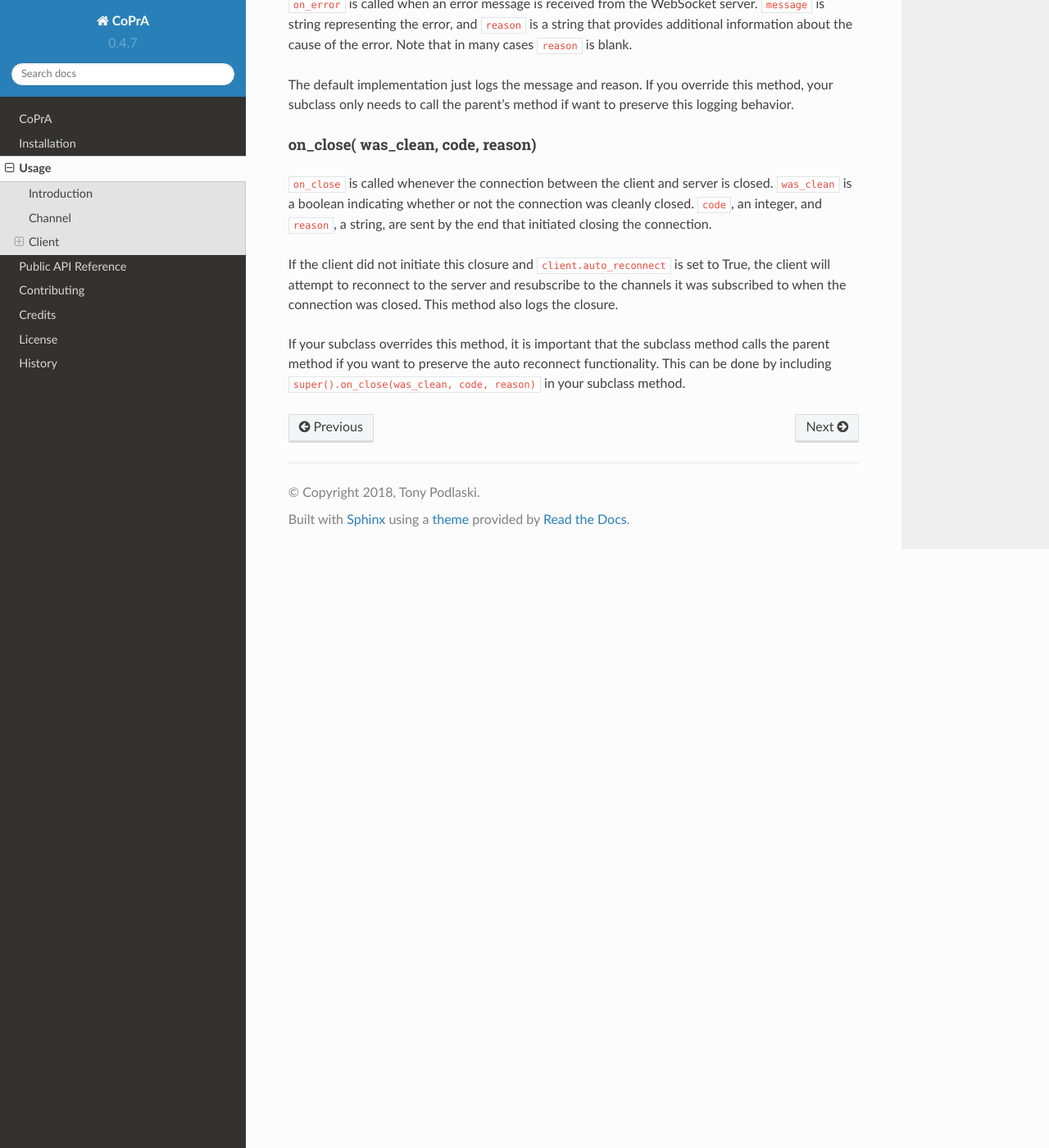
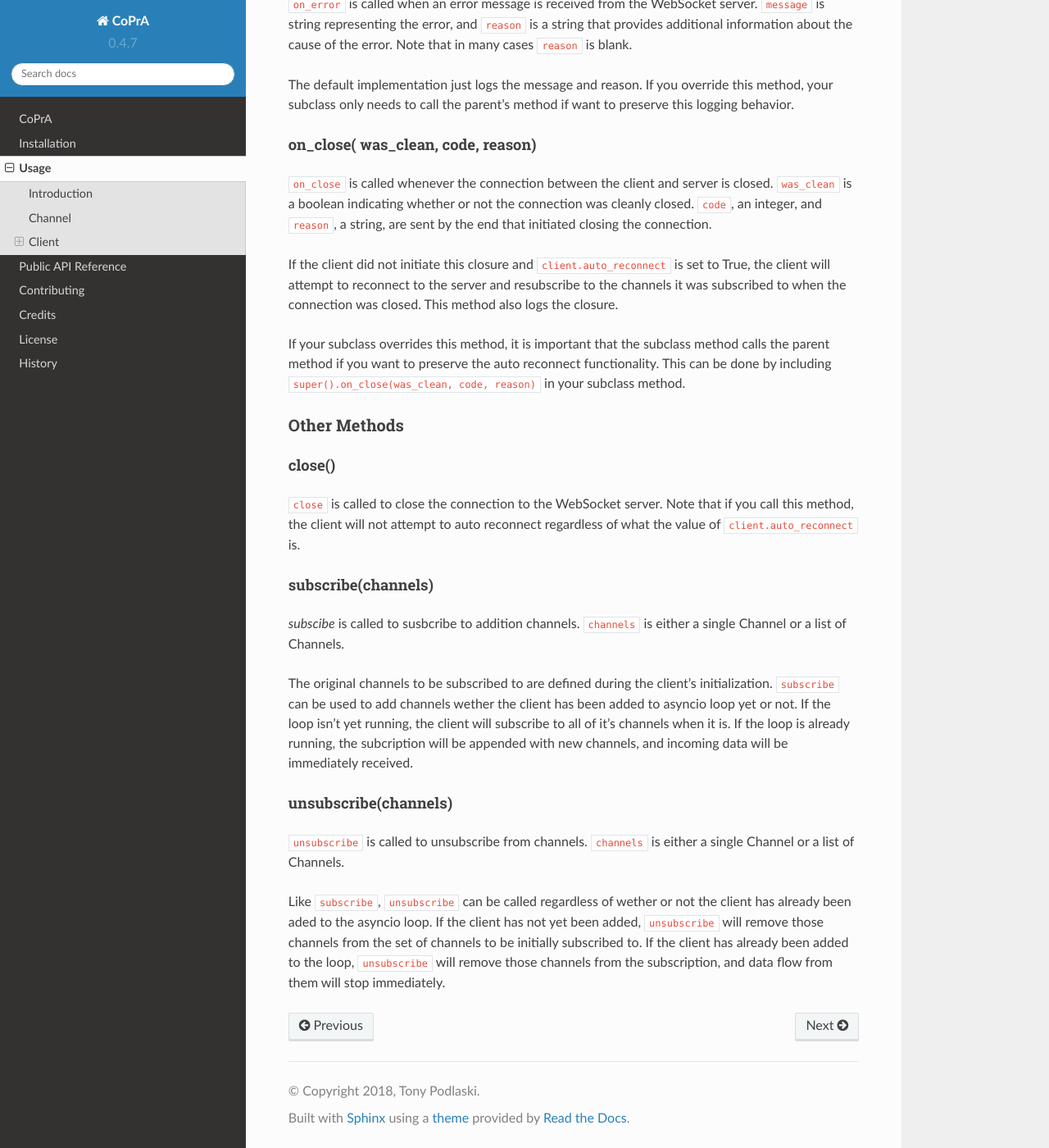
Before and after one commit to tpodlaski/copra, a Sphinx documentation site: the page built from docs/usage.rst, in a window 1280 px wide and 1400 px high, scrolled down 4617 px. Shown: the whole window at 82% size. Built offline with Sphinx 7.4.7 and the Read the Docs theme 2.0.0, drawn with Linux system fonts in a browser that asks for light colours.

Commit message:
Update usage.rst

```diff
--- a/docs/usage.rst
+++ b/docs/usage.rst
@@ -174,3 +174,25 @@ on_close( was_clean, code, reason)
 If the client did not initiate this closure and ``client.auto_reconnect`` is set to True, the client will attempt to reconnect to the server and resubscribe to the channels it was subscribed to when the connection was closed. This method also logs the closure.
 
 If your subclass overrides this method, it is important that the subclass method calls the parent method if you want to preserve the auto reconnect functionality. This can be done by including ``super().on_close(was_clean, code, reason)`` in your subclass method.
+
+Other Methods
+~~~~~~~~~~~~~
+
+close()
+^^^^^^^
+
+``close`` is called to close the connection to the WebSocket server. Note that if you call this method, the client will not attempt to auto reconnect regardless of what the value of ``client.auto_reconnect`` is.
+
+subscribe(channels)
+^^^^^^^^^^^^^^^^^^^
+
+`subscibe` is called to susbcribe to addition channels. ``channels`` is either a single Channel or a list of Channels.
+
+The original channels to be subscribed to are defined during the client's initialization. ``subscribe`` can be used to add channels wether the client has been added to asyncio loop yet or not. If the loop isn't yet running, the client will subscribe to all of it's channels when it is. If the loop is already running, the subcription will be appended with new channels, and incoming data will be immediately received.
+
+unsubscribe(channels)
+^^^^^^^^^^^^^^^^^^^^^
+
+``unsubscribe`` is called to unsubscribe from channels. ``channels`` is either a single Channel or a list of Channels.
+
+Like ``subscribe``, ``unsubscribe`` can be called regardless of wether or not the client has already been aded to the asyncio loop. If the client has not yet been added, ``unsubscribe`` will remove those channels from the set of channels to be initially subscribed to. If the client has already been added to the loop, ``unsubscribe`` will remove those channels from the subscription, and data flow from them will stop immediately.
```
